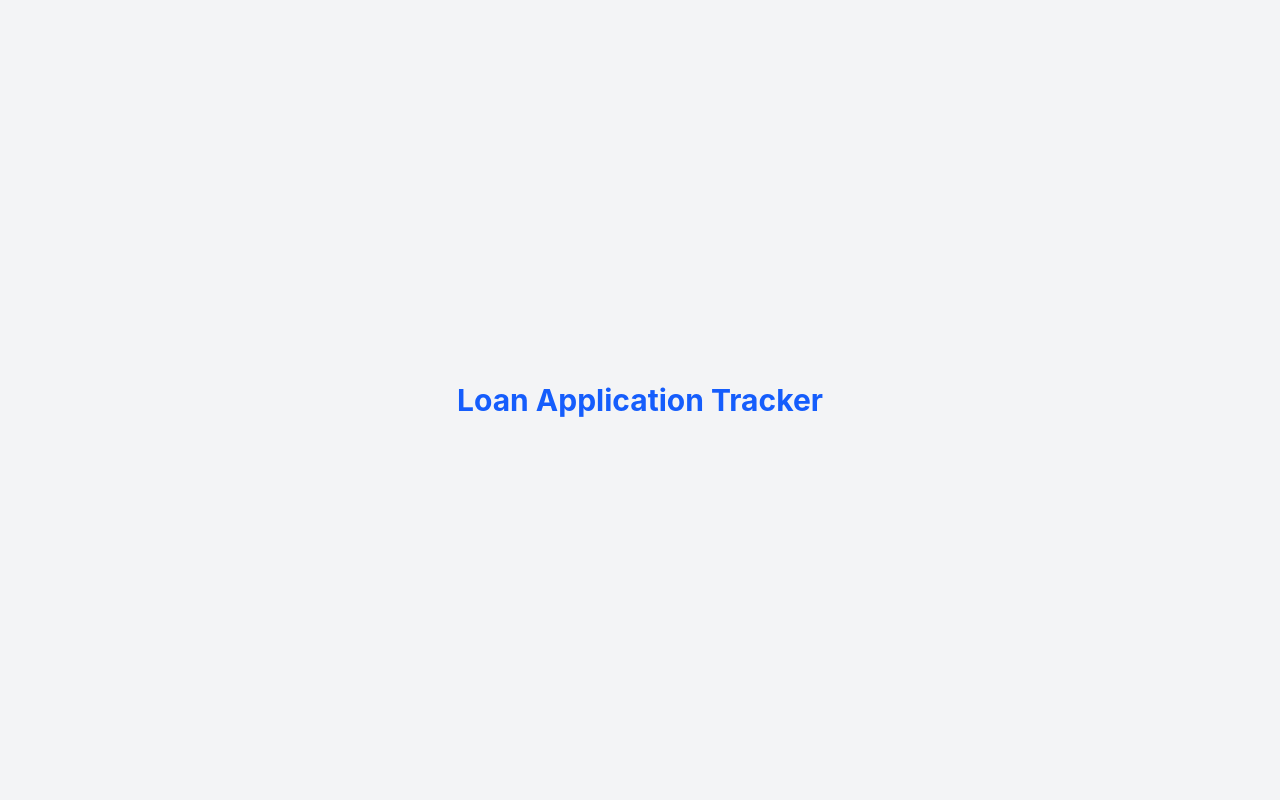
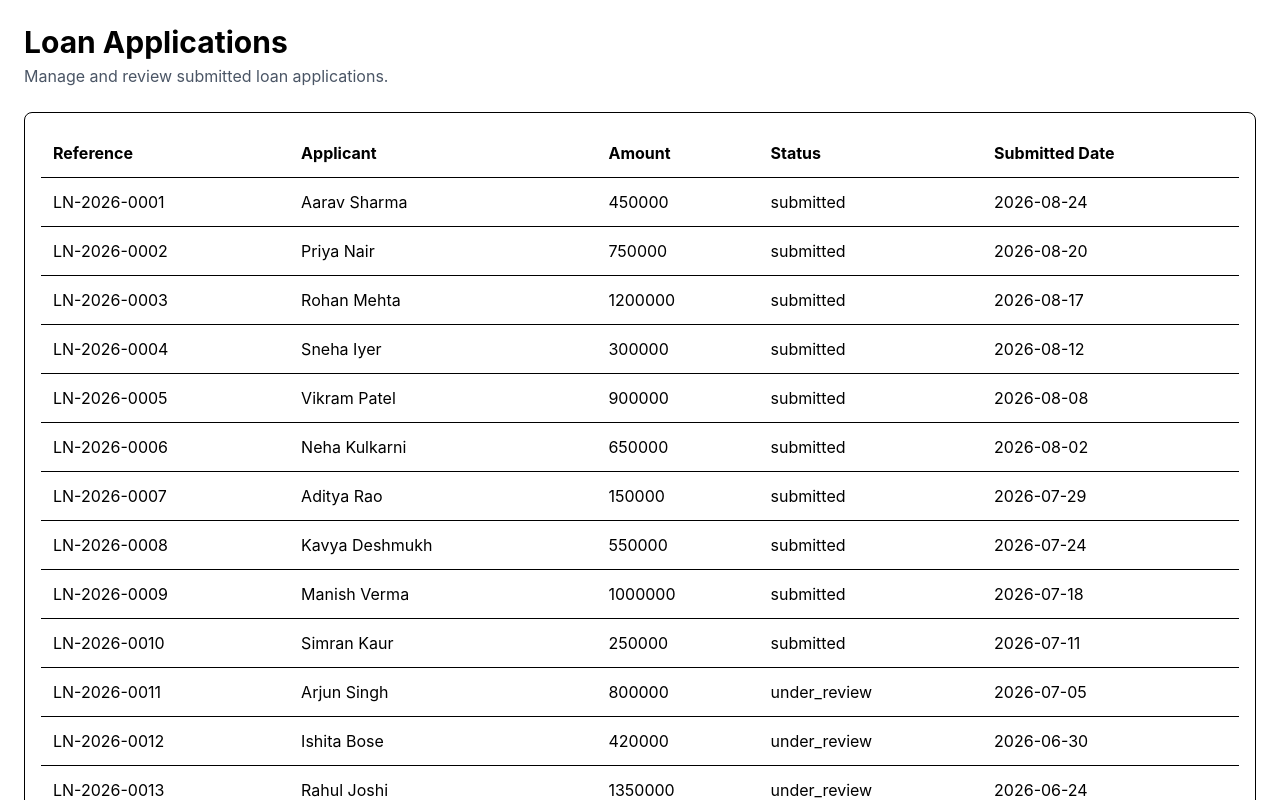
Before and after one commit to Laksh540/loan-application-tracker, a React (Vite) app: page / in a window 1280 px wide. Shown: the top 800 px of the page. Built offline with nearby package versions, Linux system fonts and the light colour scheme.

Commit message:
feat: add loan applications table

```diff
--- a/src/App.tsx
+++ b/src/App.tsx
@@ -1,16 +1,11 @@
-import { useState } from "react";
-import heroImg from "./assets/hero.png";
-import reactLogo from "./assets/react.svg";
-import viteLogo from "./assets/vite.svg";
-import "./App.css";
+import { Route, Routes } from "react-router-dom";
+import ApplicationListPage from "./pages/ApplicationList";
 
 function App() {
   return (
-    <div className="min-h-screen bg-gray-100 flex items-center justify-center">
-      <h1 className="text-3xl font-bold text-blue-600">
-        Loan Application Tracker
-      </h1>
-    </div>
+    <Routes>
+      <Route path="/" element={<ApplicationListPage />} />
+    </Routes>
   );
 }
 
--- /dev/null
+++ b/src/components/ApplicationTable.tsx
@@ -0,0 +1,34 @@
+import type { LoanApplication } from "../types/loans";
+
+type Props = {
+  applications: LoanApplication[];
+};
+
+export default function ApplicationTable({ applications }: Props) {
+  return (
+    <div className="overflow-x-auto">
+      <table className="min-w-full border-collapse">
+        <thead>
+          <tr className="border-b text-left">
+            <th className="p-3">Reference</th>
+            <th className="p-3">Applicant</th>
+            <th className="p-3">Amount</th>
+            <th className="p-3">Status</th>
+            <th className="p-3">Submitted Date</th>
+          </tr>
+        </thead>
+        <tbody>
+          {applications.map((app) => (
+            <tr key={app.id} className="border-b hover:bg-gray-50">
+              <td className="p-3">{app.reference}</td>
+              <td className="p-3">{app.applicantName}</td>
+              <td className="p-3">{app.loanAmount}</td>
+              <td className="p-3">{app.status}</td>
+              <td className="p-3">{app.submittedDate}</td>
+            </tr>
+          ))}
+        </tbody>
+      </table>
+    </div>
+  );
+}
--- a/src/main.tsx
+++ b/src/main.tsx
@@ -3,9 +3,13 @@ import { createRoot } from "react-dom/client";
 import "./index.css";
 import App from "./App.tsx";
 import "./index.css";
+import { BrowserRouter } from "react-router-dom";
 
 createRoot(document.getElementById("root")!).render(
   <StrictMode>
-    <App />
+    <BrowserRouter>
+      {" "}
+      <App />
+    </BrowserRouter>
   </StrictMode>,
 );
--- a/src/pages/ApplicationList.tsx
+++ b/src/pages/ApplicationList.tsx
@@ -0,0 +1,22 @@
+import { useEffect, useState } from "react";
+import ApplicationTable from "../components/ApplicationTable";
+import { getApplications } from "../services/api";
+import type { LoanApplication } from "../types/loans";
+
+export default function ApplicationListPage() {
+  const [applications, setApplications] = useState<LoanApplication[]>([]);
+
+  useEffect(() => {
+    getApplications().then(setApplications);
+  }, []);
+
+  return (
+    <main className="p-6">
+      <h1 className="text-3xl font-bold">Loan Applications</h1>
+      <p className="mt-1 text-gray-600">Manage and review submitted loan applications.</p>
+      <section className="mt-6 rounded-lg border p-4">
+        <ApplicationTable applications={applications} />
+      </section>
+    </main>
+  );
+}
```
